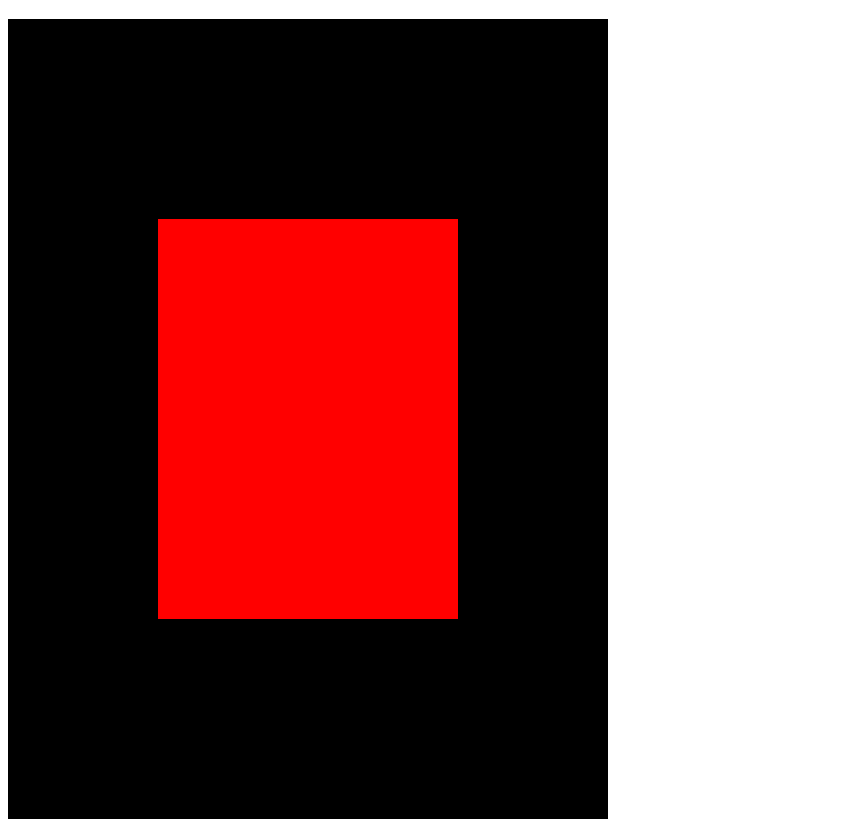
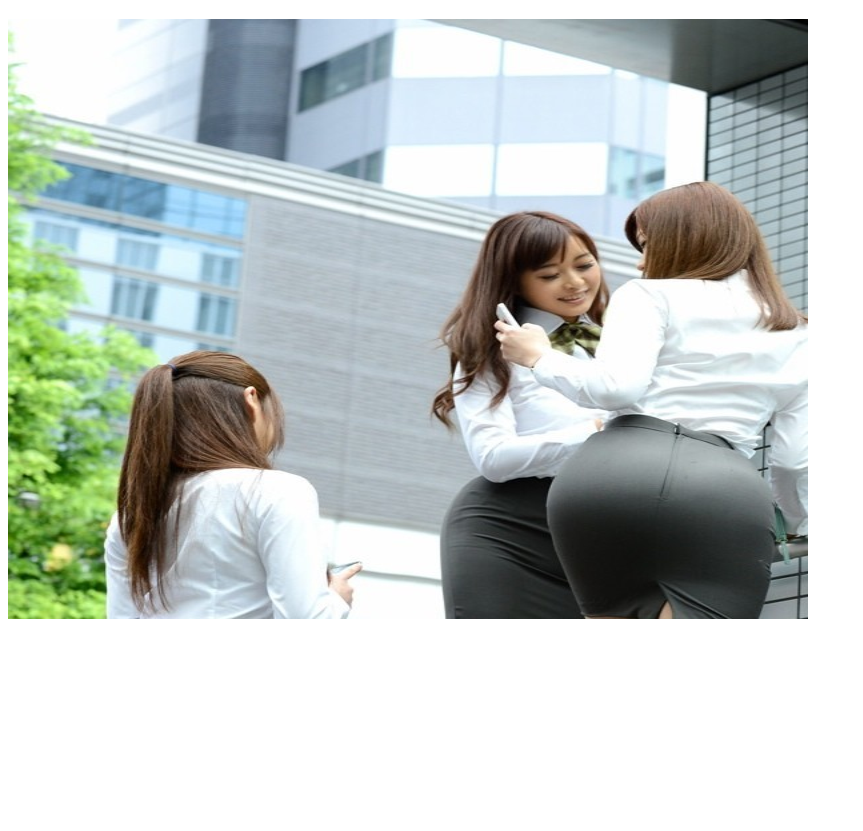
Before and after one commit to vstebunov/grayjs, a website built with webpack: page asset/index.html in a window 1280 px wide. Shown: the part 61-892 px from the top of the page, without its empty margins (0-863 px from the left). After the commit the page ends 800 px from the top, so only its background shows below. Built offline with nearby package versions, Linux system fonts and the light colour scheme.

Commit message:
first gl draft

```diff
--- a/asset/index.html
+++ b/asset/index.html
@@ -5,7 +5,7 @@
     </head>
     <body>
         <h1>test1</h1>
-        <canvas id="graygl" width=600 height=800 />
+        <canvas id="graygl" width=800 height=600 />
         <canvas id="grayjs" width=600 height=800 />
     </body>
 </html>
--- a/src/app.ts
+++ b/src/app.ts
@@ -50,9 +50,14 @@ class App {
         */
 
         const fSource = `
+            precision mediump float;
+
+            uniform sampler2D u_Sampler;
+            varying vec2 v_TexCoord;
+
             void main()
             {
-                gl_FragColor = vec4(1.0, 0.0, 0.0, 1.0);
+                gl_FragColor = texture2D(u_Sampler, v_TexCoord);
             }
         `;
         const fShader = gl.createShader(gl.FRAGMENT_SHADER);
@@ -61,11 +66,15 @@ class App {
 
         const vSource = `
         attribute vec4 a_Position;
+        attribute vec2 a_TexCoord;
+        varying vec2 v_TexCoord;
 
         void main()
         {
             gl_Position = a_Position;
-        }`;
+            v_TexCoord = a_TexCoord;
+        }
+        `;
         const vShader = gl.createShader(gl.VERTEX_SHADER);
         gl.shaderSource(vShader, vSource);
         gl.compileShader(vShader);
@@ -77,8 +86,13 @@ class App {
         gl.useProgram(shaderProgram);
 
         const vertices = new Float32Array([
-            -0.5, 0.5, -0.5, -0.5, 0.5, 0.5, 0.5, -0.5
+            -1, 1, 0.0, 1.0,
+            -1, -1, 0.0, 0.0,
+            1, 1, 1.0, 1.0,
+            1, -1, 1.0, 0.0,
         ]);
+        var FSIZE = vertices.BYTES_PER_ELEMENT;
+
         const vertexBuffer = gl.createBuffer();
         gl.bindBuffer(gl.ARRAY_BUFFER, vertexBuffer);
         gl.bufferData(gl.ARRAY_BUFFER, vertices, gl.STATIC_DRAW);
@@ -90,18 +104,77 @@ class App {
             return -1;
         }
         // Assign the buffer object to a_Position variable
-        gl.vertexAttribPointer(a_Position, 2, gl.FLOAT, false, 0, 0);
+        // gl.vertexAttribPointer(a_Position, 2, gl.FLOAT, false, 0, 0);
+        gl.vertexAttribPointer(a_Position, 2, gl.FLOAT, false, FSIZE * 4, 0);
 
         // Enable the assignment to a_Position variable
         gl.enableVertexAttribArray(a_Position);
 
-        gl.clearColor(0.0, 0.0, 0.0, 1.0);
-        gl.clear(gl.COLOR_BUFFER_BIT);
-        gl.drawArrays(gl.TRIANGLE_STRIP, 0, 4);
+        // Get the storage location of a_TexCoord
+        var a_TexCoord = gl.getAttribLocation(shaderProgram, 'a_TexCoord');
+
+        if (a_TexCoord < 0)
+        {
+            console.log('Failed to get the storage location of a_TexCoord');
+            return -1;
+        }
+        // Assign the buffer object to a_TexCoord variable
+        gl.vertexAttribPointer(a_TexCoord, 2, gl.FLOAT, false, FSIZE * 4, FSIZE * 2);
+        gl.enableVertexAttribArray(a_TexCoord);  // Enable the assignment of the buffer object
+
+        this.initTexture(gl, shaderProgram);
+
+        //gl.clearColor(0.0, 0.0, 0.0, 1.0);
+        //gl.clear(gl.COLOR_BUFFER_BIT);
+        //gl.drawArrays(gl.TRIANGLE_STRIP, 0, 4);
 
         this.ctx3d = gl;
     }
 
+    initTexture (gl, shaderProgram) {
+        let texture = gl.createTexture();
+        if (!texture) {
+            console.log('Failed to create texture object');
+            return false;
+        }
+
+        let u_Sampler = gl.getUniformLocation(shaderProgram, 'u_Sampler');
+        if (!u_Sampler) {
+            console.log('Failed to get the storage location of u_Sampler');
+            return false;
+        }
+
+        let image = new Image();
+        if (!image) {
+            console.log('Failed to create image object');
+            return false;
+        }
+
+        image.onload = () => {
+            this.loadTexture(gl, 4, texture, u_Sampler, image);
+        };
+        image.src = 'img/diffusion.jpg';
+
+        return true;
+    }
+
+    loadTexture(gl, n, texture, u_Sampler, image) {
+        gl.pixelStorei(gl.UNPACK_FLIP_Y_WEBGL, 1);
+        gl.activeTexture(gl.TEXTURE0);
+        gl.bindTexture(gl.TEXTURE_2D, texture);
+        gl.texParameteri(gl.TEXTURE_2D, gl.TEXTURE_MIN_FILTER, gl.LINEAR);
+
+        // these two lines needed in WebGL1 but not WebGL2 if the image is not
+        // power of 2 in both dimension
+        gl.texParameteri(gl.TEXTURE_2D, gl.TEXTURE_WRAP_S, gl.CLAMP_TO_EDGE);
+        gl.texParameteri(gl.TEXTURE_2D, gl.TEXTURE_WRAP_T, gl.CLAMP_TO_EDGE);
+
+        gl.texImage2D(gl.TEXTURE_2D, 0, gl.RGB, gl.RGB, gl.UNSIGNED_BYTE, image);
+
+        gl.uniform1i(u_Sampler, 0);
+        gl.clear(gl.COLOR_BUFFER_BIT);
+        gl.drawArrays(gl.TRIANGLE_STRIP, 0, n);
+    }
 
     imgOnLoad() {
         const {ctx, img} = this;
```
